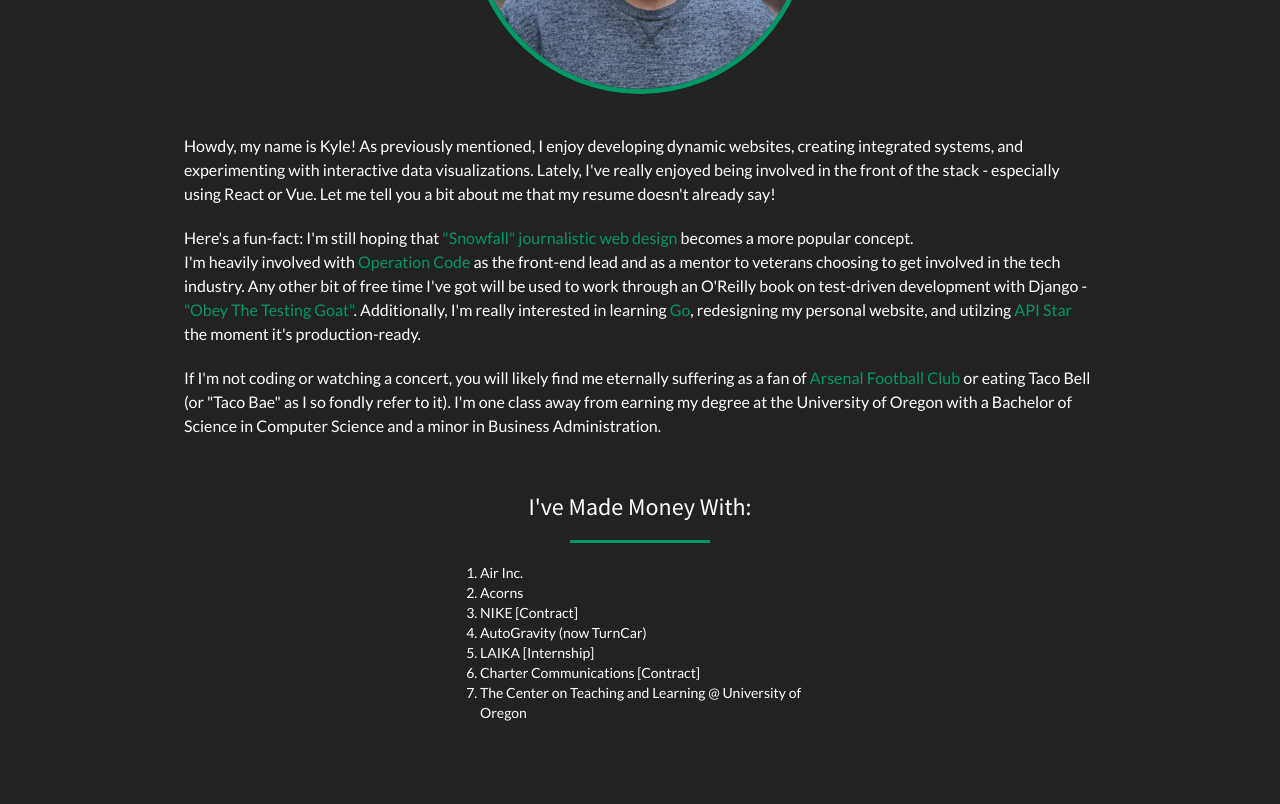
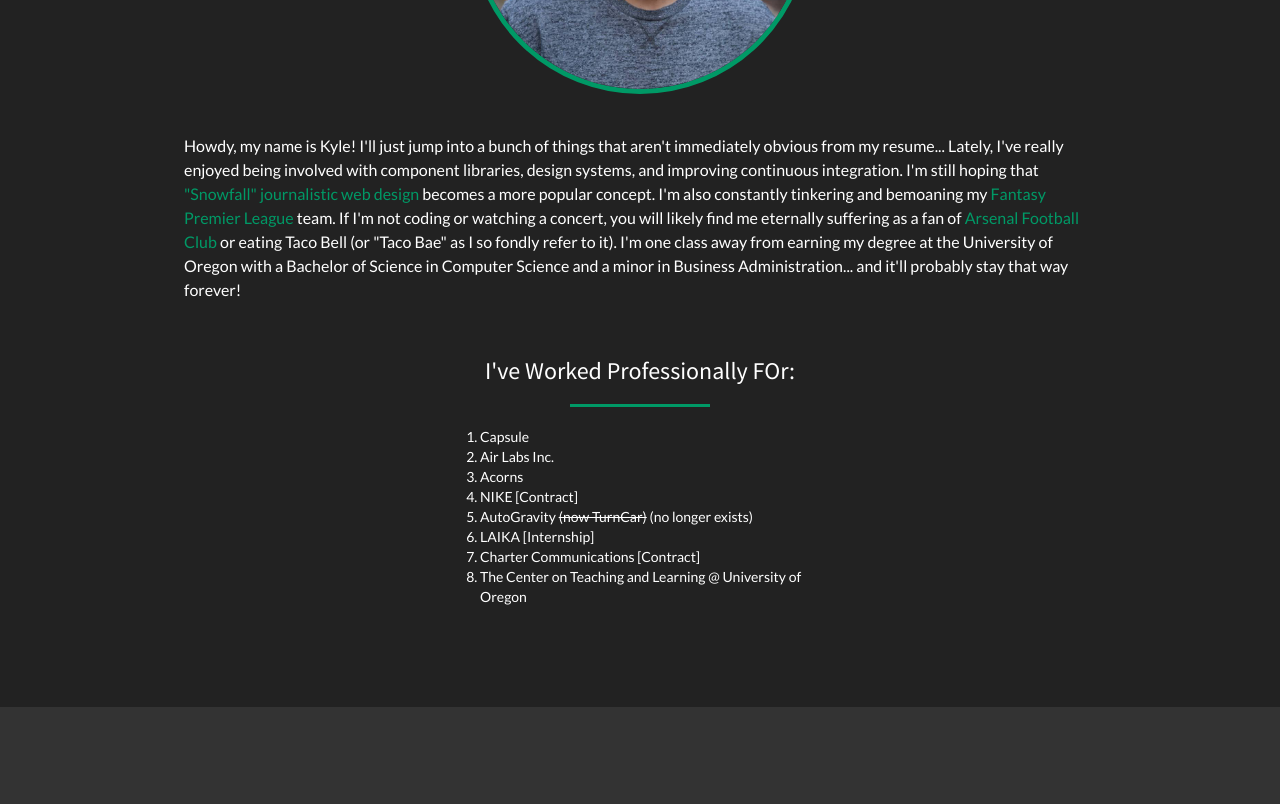
Before and after one commit to kylemh/kylemh.github.io, a website: page index.html in a window 1280 px wide. Shown: the part 1220-2024 px from the top of the page. Drawn offline with Linux system fonts and the light colour scheme.

Commit message:
Update index.html

```diff
--- a/index.html
+++ b/index.html
@@ -54,8 +54,8 @@
           <h1>Kyle Holmberg</h1>
           <hr />
           <p>
-            I'm a software engineer interested in full-stack web development, graphic design,
-            integrated systems, data visualization, and soccer.
+            I'm a software engineer interested in front-end web development, developer experience, graphic design,
+            data visualization, soccer, travel, and video games.
           </p>
           <a href="#contact" class="btn btn-primary btn-xl page-scroll">Contact Me</a>
         </div>
@@ -78,37 +78,22 @@
             <br />
             <div class="center-block">
               <p>
-                Howdy, my name is Kyle! As previously mentioned, I enjoy developing dynamic
-                websites, creating integrated systems, and experimenting with interactive data
-                visualizations. Lately, I've really enjoyed being involved in the front of the stack
-                - especially using React or Vue. Let me tell you a bit about me that my resume
-                doesn't already say!
-              </p>
-              <p>
-                Here's a fun-fact: I'm still hoping that
-                <a href="http://www.creativebloq.com/web-design/snowfall-51411702">
+                Howdy, my name is Kyle! I'll just jump into a bunch of things that aren't
+                immediately obvious from my resume... Lately, I've really enjoyed being
+                involved with component libraries, design systems, and improving continuous integration.
+                I'm still hoping that
+                <a href="https://www.creativebloq.com/web-design/snowfall-51411702">
                   "Snowfall" journalistic web design</a
                 >
-                becomes a more popular concept.
-                <br />
-                I'm heavily involved with
-                <a href="https://operationcode.org">Operation Code</a> as the front-end lead and as
-                a mentor to veterans choosing to get involved in the tech industry. Any other bit of
-                free time I've got will be used to work through an O'Reilly book on test-driven
-                development with Django -
-                <a href="https://www.obeythetestinggoat.com/">"Obey The Testing Goat"</a>.
-                Additionally, I'm really interested in learning
-                <a href="https://golang.org/">Go</a>, redesigning my personal website, and utilzing
-                <a href="https://github.com/encode/apistar">API Star</a>
-                the moment it's production-ready.
-              </p>
-              <p>
-                If I'm not coding or watching a concert, you will likely find me eternally suffering
+                becomes a more popular concept. I'm also constantly tinkering and bemoaning my
+                <a href="https://fantasy.premierleague.com">
+                  Fantasy Premier League</a
+                > team. If I'm not coding or watching a concert, you will likely find me eternally suffering
                 as a fan of
                 <a href="http://www.arsenal.com/">Arsenal Football Club</a> or eating Taco Bell (or
                 "Taco Bae" as I so fondly refer to it). I'm one class away from earning my degree at
                 the University of Oregon with a Bachelor of Science in Computer Science and a minor
-                in Business Administration.
+                in Business Administration... and it'll probably stay that way forever!
               </p>
             </div>
           </div>
@@ -116,13 +101,14 @@
 
         <div class="row professional-exp">
           <div class="col-lg-12">
-            <h3 class="section-heading text-center">I've Made Money With:</h3>
+            <h3 class="section-heading text-center">I've Worked Professionally FOr:</h3>
             <hr class="primary" />
             <ol>
-              <li>Air Inc.</li>
+              <li>Capsule</li>
+              <li>Air Labs Inc.</li>
               <li>Acorns</li>
               <li>NIKE [Contract]</li>
-              <li>AutoGravity (now TurnCar)</li>
+              <li>AutoGravity <s>(now TurnCar)</s> (no longer exists)</li>
               <li>LAIKA [Internship]</li>
               <li>Charter Communications [Contract]</li>
               <li>The Center on Teaching and Learning @ University of Oregon</li>
```
